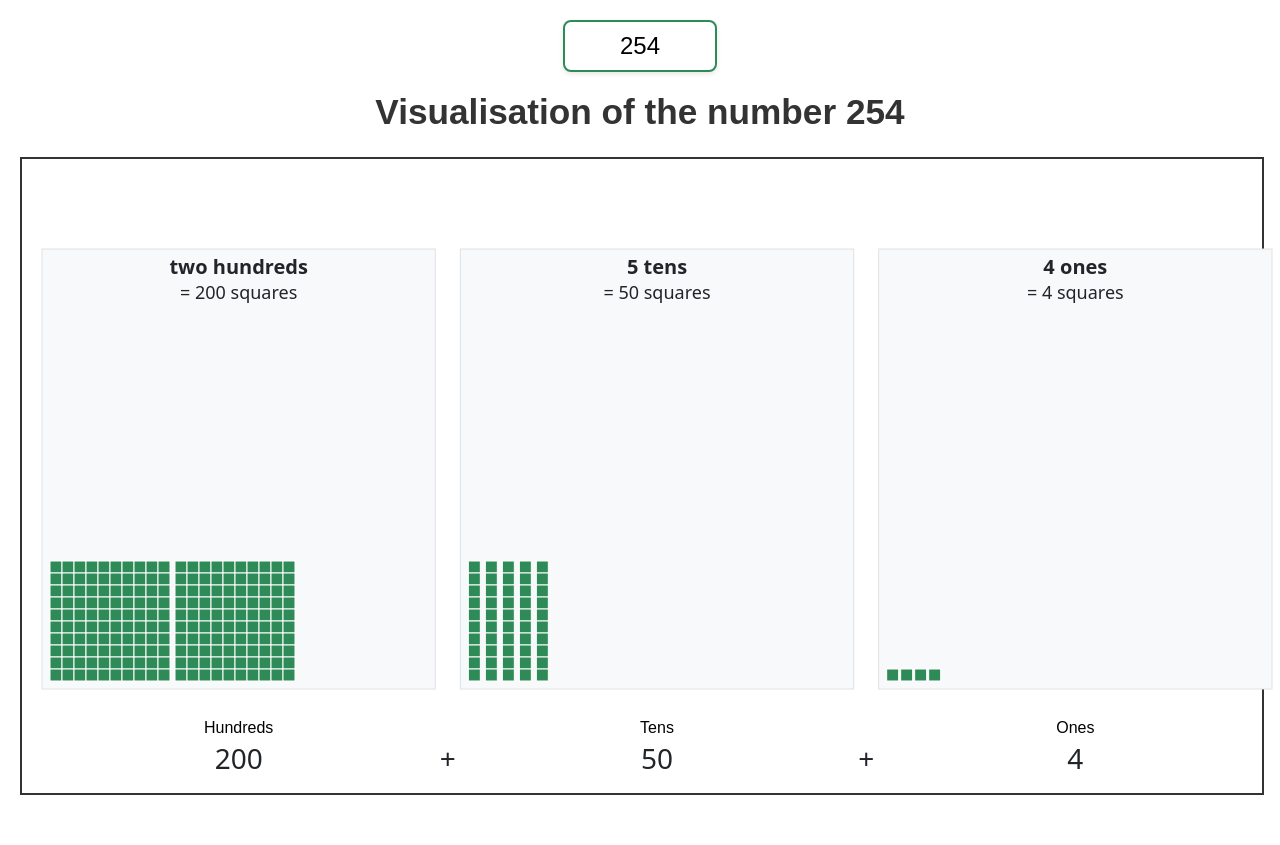
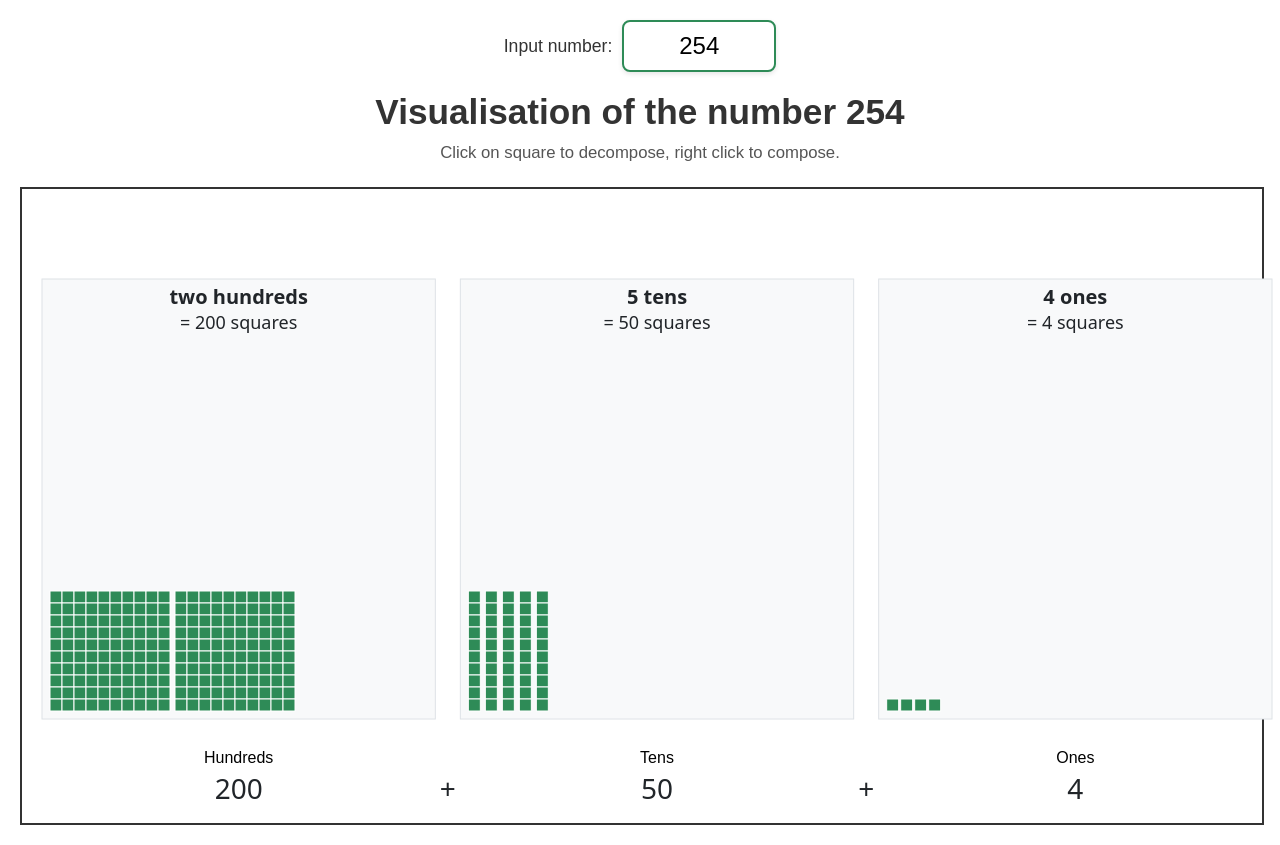
Before and after one commit to RupertLinacre/d3_regrouping_exchanging, a plain HTML site: page index.html in a window 1280 px wide. Shown: the top 845 px of the page. Before the commit the page ends 815 px from the top, so only its background shows below. Drawn offline with nearby package versions, Linux system fonts and the light colour scheme.

Commit message:
feat: enhance layout and styling of controls and instructions in index.html

```diff
--- a/index.html
+++ b/index.html
@@ -12,9 +12,13 @@
 
 <body>
     <div id="controls">
+        <label for="number-input" style="margin-right:10px; font-size:1.1em; color:#333;">Input number:</label>
         <input id="number-input" type="number" min="0" max="999" value="254">
     </div>
-    <h1 id="main-title"></h1>
+    <h1 id="main-title" style="margin-bottom:10px;"></h1>
+    <div id="instructions" style="text-align:center; font-size:1.1em; color:#555; margin-bottom:24px;">
+        <span style="font-size:0.95em;">Click on square to decompose, right click to compose.</span>
+    </div>
     <div id="visualization"></div>
 </body>
 
```
Also changed, not shown: js/svgSetup.js (+6 -6 lines).
